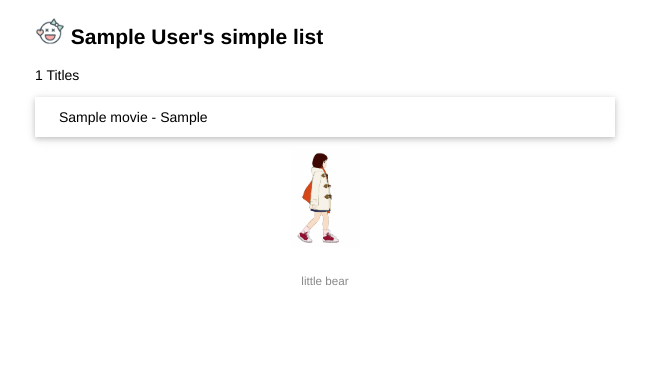
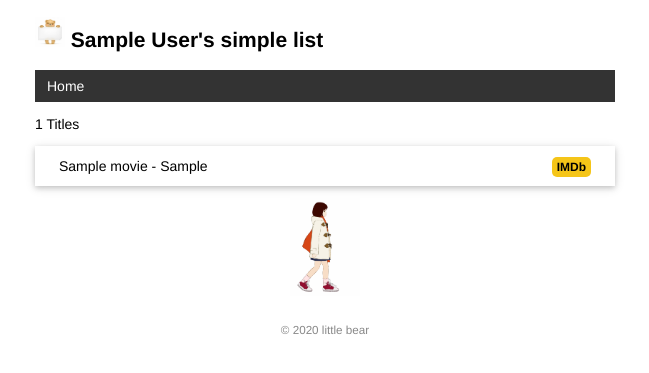
Before and after one commit to bygonexf/Simple-List, a Flask app: template templates/index.html in a window 1280 px wide. Shown: the top 373 px of the page, without its empty margins (315-964 px from the left). Run offline with Flask 2, Linux system fonts and the light colour scheme; the template is opened without the code that fills it: values that come from a table or form of the project are taken from there, others are empty; tables that the repository leaves empty hold one stand-in row (values such as "Sample post").

Commit message:
add base template and error template

```diff
--- a/app.py
+++ b/app.py
@@ -60,8 +60,16 @@ def forge():
     db.session.commit()
     click.echo('Done.')
 
+@app.context_processor
+def inject_user():
+    user = User.query.first()
+    return dict(user=user)
+
+@app.errorhandler(404)
+def page_not_found(e):
+    return render_template('404.html'), 404
+
 @app.route('/')
 def index():
-    user = User.query.first()  # 读取用户记录
-    movies = Movie.query.all()  # 读取所有电影记录
-    return render_template('index.html', name=name, movies=movies)
+    movies = Movie.query.all()
+    return render_template('index.html', movies=movies)
--- a/static/style.css
+++ b/static/style.css
@@ -40,9 +40,46 @@ footer {
     background-color: #f8f9fa;
 }
 
-/* 龙猫图片 */
 .walking {
     display: block;
     margin: 0 auto;
     height: 100px;
 }
+
+nav ul {
+    list-style-type: none;
+    margin: 0;
+    padding: 0;
+    overflow: hidden;
+    background-color: #333;
+}
+
+nav li {
+    float: left;
+}
+
+nav li a {
+    display: block;
+    color: white;
+    text-align: center;
+    padding: 8px 12px;
+    text-decoration: none;
+}
+
+nav li a:hover {
+    background-color: #111;
+}
+
+.float-right {
+    float: right;
+}
+
+.imdb {
+    font-size: 12px;
+    font-weight: bold;
+    color: black;
+    text-decoration: none;
+    background: #F5C518;
+    border-radius: 5px;
+    padding: 3px 5px;
+}
--- /dev/null
+++ b/templates/base.html
@@ -0,0 +1,27 @@
+<!DOCTYPE html>
+<html lang="en">
+<head>
+    {% block head %}
+    <meta charset="utf-8">
+    <meta name="viewport" content="width=device-width, initial-scale=1.0">
+    <title>{{ user.name }}'s simple list</title>
+    <link rel="icon" href="{{ url_for('static', filename='bear-32.ico') }}">
+    <link rel="stylesheet" href="{{ url_for('static', filename='style.css') }}" type="text/css">
+    {% endblock %}
+</head>
+<body>
+    <h2>
+        <img alt="Avatar" class="avatar" src="{{ url_for('static', filename='images/bear.jpg') }}">
+        {{ user.name }}'s simple list
+    </h2>
+    <nav>
+        <ul>
+            <li><a href="{{ url_for('index') }}">Home</a></li>
+        </ul>
+    </nav>
+    {% block content %}{% endblock %}
+    <footer>
+        <small>&copy; 2020 little bear</small>
+    </footer>
+</body>
+</html>
--- a/templates/index.html
+++ b/templates/index.html
@@ -1,24 +1,15 @@
-<!DOCTYPE html>
-<html lang="en">
-<head>
-    <meta charset="utf-8">
-    <title>{{ user.name }}'s simple list</title>
-    <link rel="icon" href="{{ url_for('static', filename='bear-32.ico') }}">
-    <link rel="stylesheet" href="{{ url_for('static', filename='style.css') }}" type="text/css">
-</head>
-<body>
-    <h2><img alt="Avatar" class="avatar" src="{{ url_for('static', filename='images/smile.png') }}">
-    {{ user.name }}'s simple list</h2>
+{% extends 'base.html' %}
 
-    <p>{{ movies|length }} Titles</p>
-    <ul class="movie-list">
-        {% for movie in movies %}
-        <li>{{ movie.title }} - {{ movie.year }}</li>  {# 等同于 movie['title'] #}
-        {% endfor %}
-    </ul>
-    <img alt="Walking" class="walking" src="{{ url_for('static', filename='images/walking.gif') }}">
-    <footer>
-        <small>little bear</small>
-    </footer>
-</body>
-</html>
+{% block content %}
+<p>{{ movies|length }} Titles</p>
+<ul class="movie-list">
+    {% for movie in movies %}
+    <li>{{ movie.title }} - {{ movie.year }}
+        <span class="float-right">
+            <a class="imdb" href="https://www.imdb.com/find?q={{ movie.title }}" target="_blank" title="Find this movie on IMDb">IMDb</a>
+        </span>
+    </li>
+    {% endfor %}
+</ul>
+<img alt="walking" class="walking" src="{{ url_for('static', filename='images/walking.gif') }}" title="a~ru~ku~">
+{% endblock %}
```
Also changed, not shown: templates/404.html (added, +12 -0 lines), static/images/bear.jpg (added).
